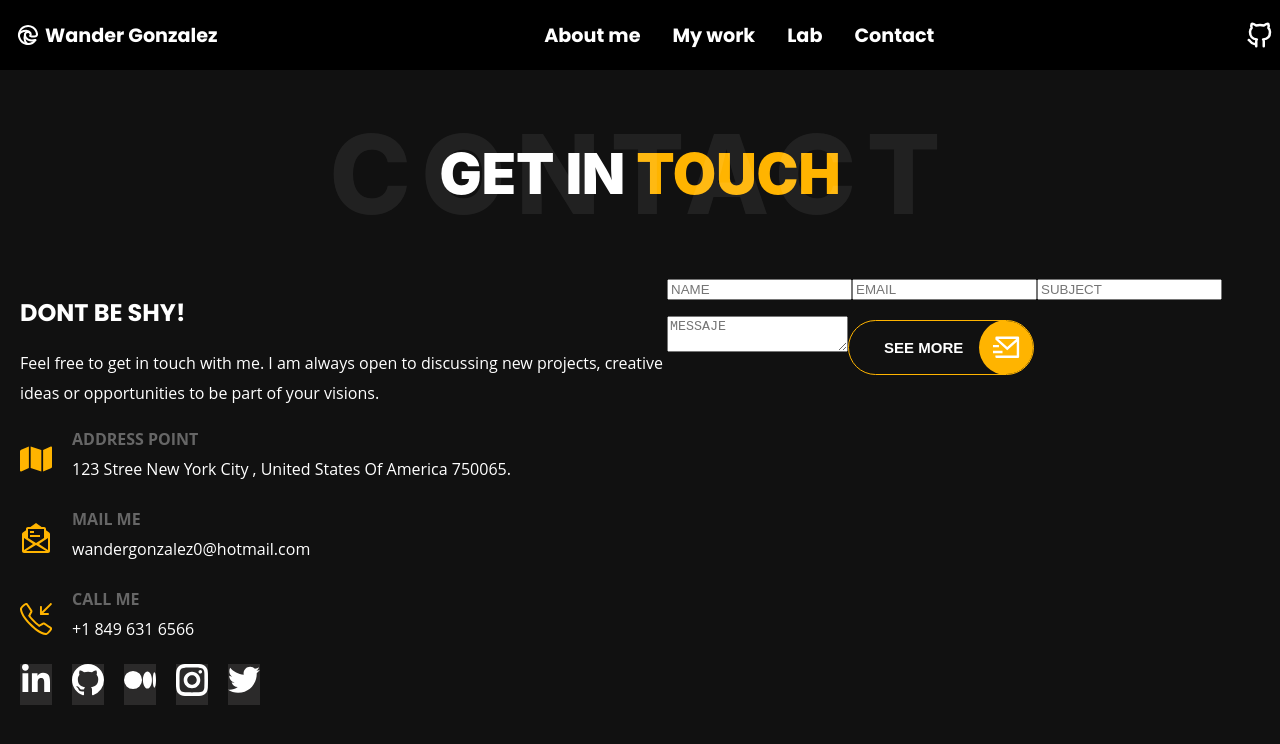
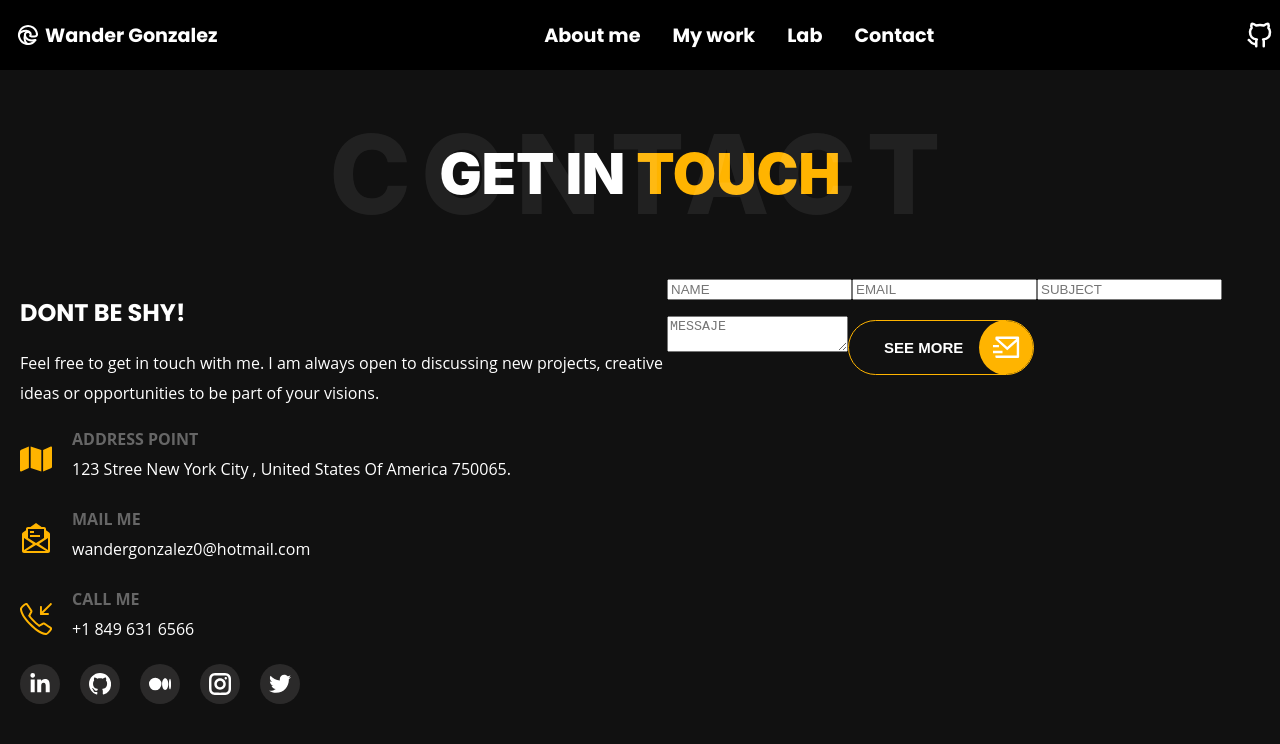
Before and after one commit to wandergithub/w-portfolio, a React (Create React App) app: page /contact in a window 1280 px wide. Shown: the top 744 px of the page. Built offline with nearby package versions, Linux system fonts and the light colour scheme.

Commit message:
Style contact media icons

```diff
--- a/src/components/Contact/Contact.js
+++ b/src/components/Contact/Contact.js
@@ -63,37 +63,37 @@ const Contact = () => {
             <a
               href="https://www.linkedin.com/in/wander-gonzalez/"
               target="_blank"
-              style={{ backgroundColor: "#2b2a2a" }}
+              className="contact-icons"
             >
-              <FaLinkedinIn size={"2em"} color={"white"} />
+              <FaLinkedinIn size={"1.3em"} color={"white"} />
             </a>
             <a
               href="https://github.com/wandergithub"
               target="_blank"
-              style={{ backgroundColor: "#2b2a2a" }}
+              className="contact-icons"
             >
-              <BsGithub size={"2em"} color={"white"} />
+              <BsGithub size={"1.3em"} color={"white"} />
             </a>
             <a
               href="https://medium.com/@wandergonzalez0"
               target="_blank"
-              style={{ backgroundColor: "#2b2a2a" }}
+              className="contact-icons"
             >
-              <SiMedium size={"2em"} color={"white"} />
+              <SiMedium size={"1.3em"} color={"white"} />
             </a>
             <a
               href="https://www.instagram.com/wander_acg/"
               target="_blank"
-              style={{ backgroundColor: "#2b2a2a" }}
+              className="contact-icons"
             >
-              <GrInstagram size={"2em"} color={"white"} />
+              <GrInstagram size={"1.3em"} color={"white"} />
             </a>
             <a
               href="https://twitter.com/wanderklk1"
               target="_blank"
-              style={{ backgroundColor: "#2b2a2a" }}
+              className="contact-icons"
             >
-              <GrTwitter size={"2em"} color={"white"} />
+              <GrTwitter size={"1.3em"} color={"white"} />
             </a>
           </div>
         </div>
--- a/src/components/Contact/Contact.scss
+++ b/src/components/Contact/Contact.scss
@@ -32,3 +32,22 @@
 .contact-icon {
     align-self: center;
 }
+
+.contact-icons {
+    background: #2b2a2a;
+    border-radius: 50%;
+    color: #fff;
+    display: flex;
+    font-size: 17px;
+    height: 40px;
+    line-height: 42px;
+    text-align: center;
+    transition: .3s;
+    width: 40px;
+    justify-content: center;
+    align-items: center;
+}
+
+.contact-icons:hover{
+    background-color: $primary-color;
+}
```
